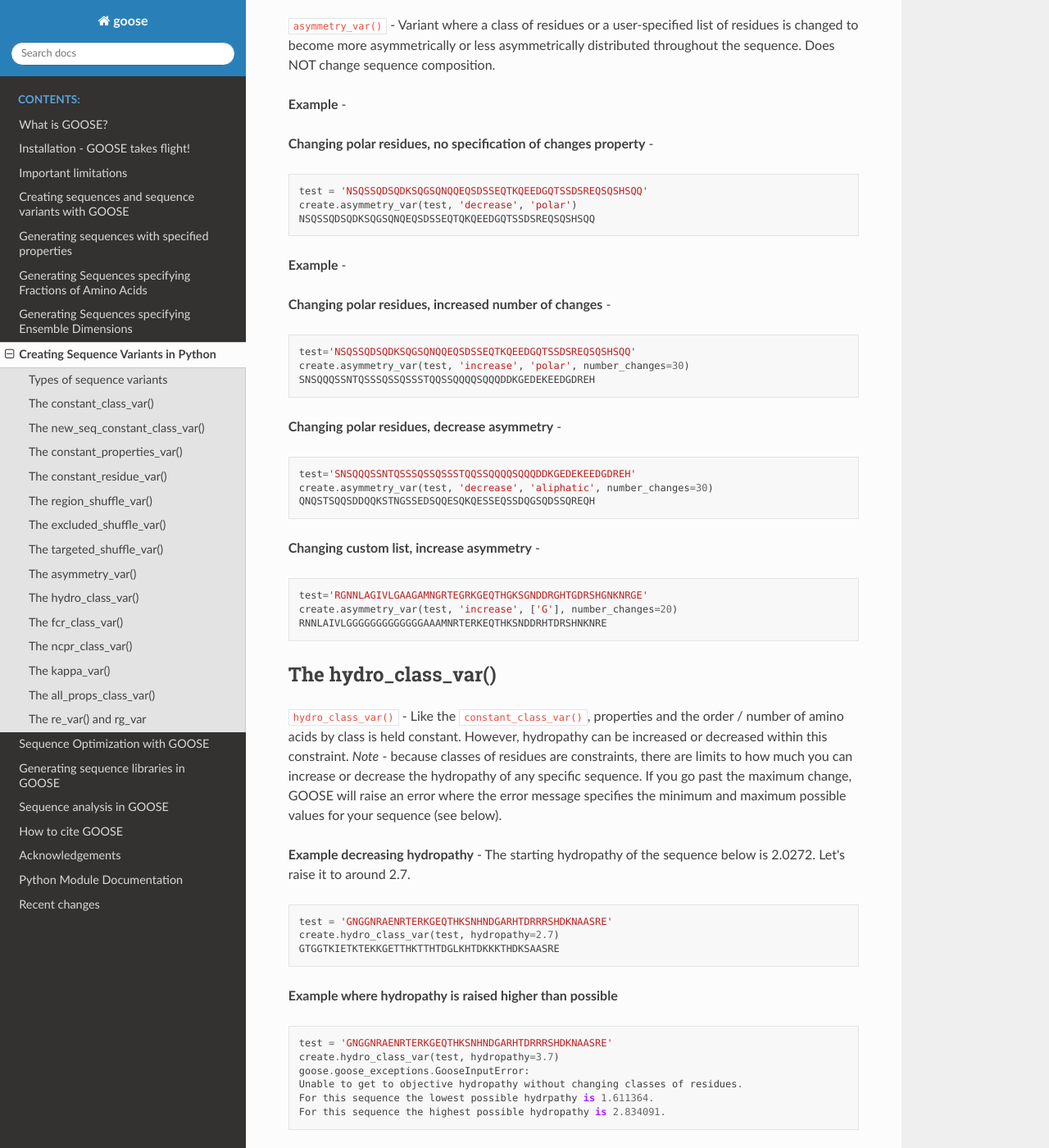
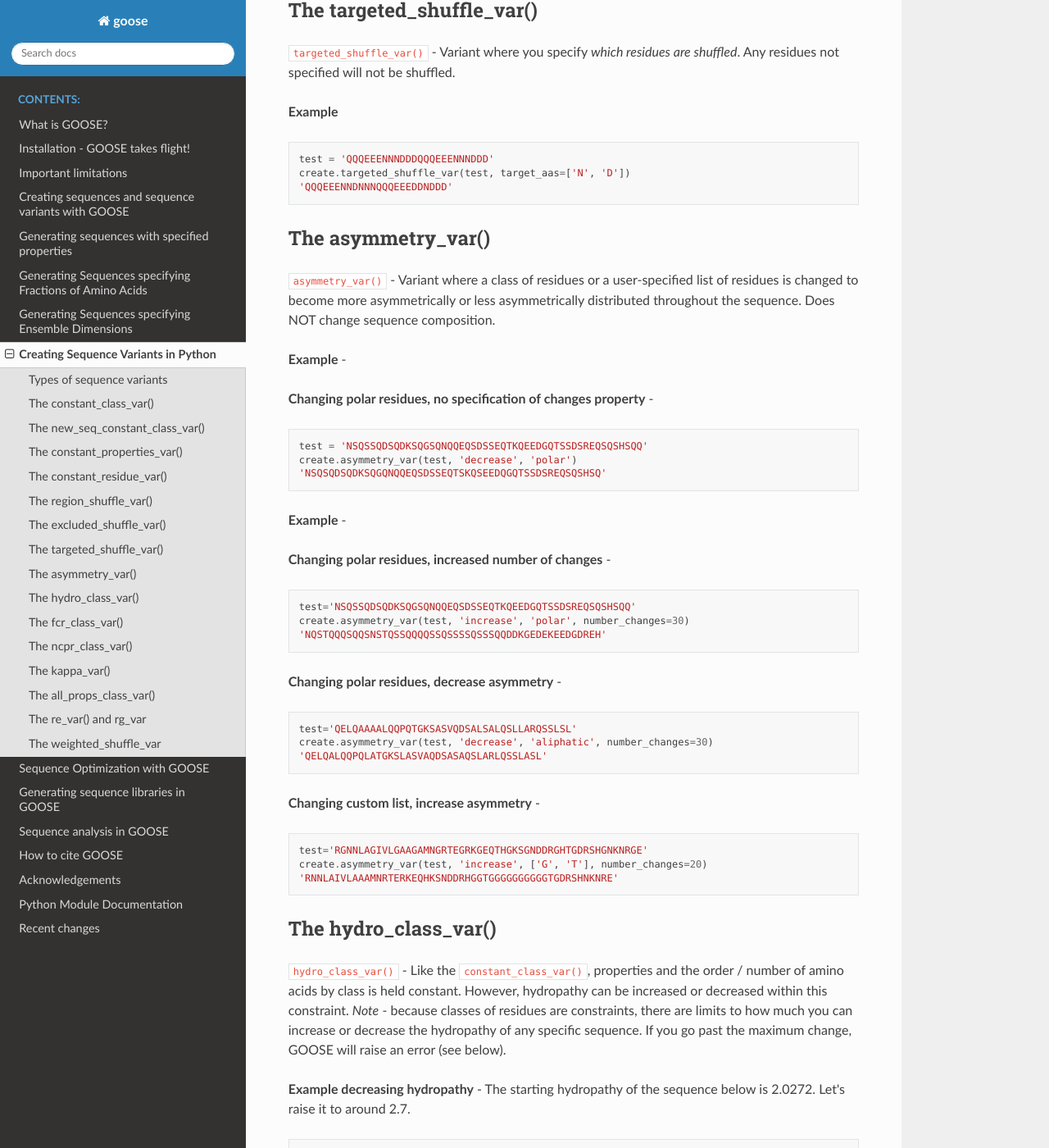
Before and after one commit to idptools/goose, a Sphinx documentation site: the page built from docs/variant_generation.rst, in a window 1280 px wide and 1400 px high, scrolled down 4426 px. Shown: the whole window at 82% size. Built offline with Sphinx 7.4.7 and the Read the Docs theme 3.1.0, drawn with Linux system fonts in a browser that asks for light colours; the version number is read from the project's files by our own code; some of the changed text lies outside the part shown.

Commit message:
final push before merging 0.2.0

```diff
--- a/docs/acknowledgements.rst
+++ b/docs/acknowledgements.rst
@@ -7,7 +7,7 @@
 
 Development
 ------------
-Development of GOOSE was led primarily by Ryan Emenecker. Numerous ideas were contributed from others along the way including from Shahar Sukenik, Alex Holehouse, and many more. Development of the SequenceOptimizer functionality released in V0.2.0 was led by Jeffrey Lotthammer.
+Development of GOOSE was led primarily by Ryan Emenecker. Numerous ideas were contributed from others along the way including from Shahar Sukenik, Alex Holehouse, and many more. Development of the SequenceOptimizer functionality released in V0.2.0 was led by Jeffrey Lotthammer. Additional shout out to Garret Ginell, Nick Razo, Borna Novak, and Dan Griffith for making this possible.
 
 Cookiecutter
 -------------
--- a/docs/autosummary/goose.create.rst
+++ b/docs/autosummary/goose.create.rst
@@ -14,10 +14,7 @@
    .. autosummary::
 
       all_props_class_var
-      alpha_helix
       asymmetry_var
-      beta_sheet
-      beta_strand
       constant_class_var
       constant_properties_var
       constant_residue_var
--- a/docs/sequence_generation.rst
+++ b/docs/sequence_generation.rst
@@ -1,16 +1,15 @@
 Creating sequences and sequence variants with GOOSE
 =====================================================
-Both sequence generation and variant generation are in the ``create`` moduel. First import *create from goose*
+First import ``create`` from goose.
 
 .. code-block:: python
 
     from goose import create
 
-Once *create* has been imported, you can start making sequences and sequence variants!
+Once ``create`` has been imported, you can start making sequences.
 
 Generating sequences with specified properties
 ===============================================
-GOOSE can generate sequences by either specifying sequence properties or fractions of amino acids.
 
 The ``create.sequence()`` function lets you create sequences predicted to be disordered with various specified properties.
 
--- a/docs/variant_generation.rst
+++ b/docs/variant_generation.rst
@@ -1,6 +1,14 @@
 
 Creating Sequence Variants in Python
 =====================================
+
+First import ``create`` from goose (if you haven't done so for sequence generation).
+
+.. code-block:: python
+
+    from goose import create
+
+Once ``create`` has been imported, you can start making sequence variants!
 
 Apart from simply generating sequences, GOOSE can help you make different types of sequence variants. In contrast to when you generate a sequence, the primary input for the sequence variant functions is your sequence of interest.
 
@@ -10,6 +18,8 @@
 
 Types of sequence variants
 ---------------------------
+
+``minimal_var()`` - Variant where the sequence is changed as little as possible while still changing the properties you specify.
 
 ``constant_class_var()`` - Variant with the same properties as the input variant as well as the same order and number of amino acids by class. GOOSE will try to change the sequence as much as possible within these constraints.
 
@@ -41,10 +51,12 @@
 
 ``rg_var()`` - Function to make a sequence variant that adjusts the Rg while keeping amino acid composition constant.
 
+``weighted_shuffle_var`` - Generate variants where you can specify residues or classes of residues to shuffle along with a weight to dictate how severely to shuffle the sequence.
+
 **A note about FCR_class(), NCPR_class(), and all_props_class_var() variants** -
 For the ``fcr_class_var()``, ``ncpr_class_var()``, and ``all_props_class_var()`` variants, the changes to amino acid by class is **MINIMIZED** but not necessarily kept exactly the same. This is because if you (for example) change FCR in your sequence, it is IMPOSSIBLE to keep the order and number of all amino acids by class the same in the returned variant. Similarly, with the NCPR variant, if you change the NCPR to the extent that the FCR has to change as well, then it will change the order / number of amino acids by class.
 
-For all some variants, in addition to being able to specify residues using your own custom-defined list, you can specify amino acids by class. The classes are categorized as followed:
+For some variants, in addition to being able to specify residues using your own custom-defined list, you can specify amino acids by class. The classes are categorized as followed:
 
 ``aromatic`` : 'F', 'W', 'Y'
 ``polar`` : 'Q', 'N', 'S', 'T'
@@ -158,7 +170,7 @@
 
     test = 'QQQEEENNNDDDQQQEEENNNDDD'
     create.targeted_shuffle_var(test, target_aas=['N', 'D'])
-    QQQEEENNDNNNQQQEEEDDNDDD
+    'QQQEEENNDNNNQQQEEEDDNDDD'
 
 The asymmetry_var()
 ---------------------
@@ -173,7 +185,7 @@
 
     test = 'NSQSSQDSQDKSQGSQNQQEQSDSSEQTKQEEDGQTSSDSREQSQSHSQQ'
     create.asymmetry_var(test, 'decrease', 'polar')
-    NSQSSQDSQDKSQGSQNQEQSDSSEQTQKQEEDGQTSSDSREQSQSHSQQ
+    'NSQSQDSQDKSQGQNQQEQSDSSEQTSKQSEEDQGQTSSDSREQSQSHSQ'
 
 **Example** -
 
@@ -183,16 +195,16 @@
 
     test='NSQSSQDSQDKSQGSQNQQEQSDSSEQTKQEEDGQTSSDSREQSQSHSQQ'
     create.asymmetry_var(test, 'increase', 'polar', number_changes=30)
-    SNSQQQSSNTQSSSQSSQSSSTQQSSQQQQSQQQDDKGEDEKEEDGDREH
+    'NQSTQQQSQQSNSTQSSQQQQSSQSSSSQSSSQQDDKGEDEKEEDGDREH'
 
 
 **Changing polar residues, decrease asymmetry** -
 
 .. code-block:: python
 
-    test='SNSQQQSSNTQSSSQSSQSSSTQQSSQQQQSQQQDDKGEDEKEEDGDREH'
+    test='QELQAAAALQQPQTGKSASVQDSALSALQSLLARQSSLSL'
     create.asymmetry_var(test, 'decrease', 'aliphatic', number_changes=30)
-    QNQSTSQQSDDQQKSTNGSSEDSQQESQKQESSEQSSDQGSQDSSQREQH
+    'QELQALQQPQLATGKSLASVAQDSASAQSLARLQSSLASL'
 
 
 **Changing custom list, increase asymmetry** -
@@ -200,15 +212,15 @@
 .. code-block:: python
 
     test='RGNNLAGIVLGAAGAMNGRTEGRKGEQTHGKSGNDDRGHTGDRSHGNKNRGE'
-    create.asymmetry_var(test, 'increase', ['G'], number_changes=20)
-    RNNLAIVLGGGGGGGGGGGGGAAAMNRTERKEQTHKSNDDRHTDRSHNKNRE
+    create.asymmetry_var(test, 'increase', ['G', 'T'], number_changes=20)
+    'RNNLAIVLAAAMNRTERKEQHKSNDDRHGGTGGGGGGGGGGTGDRSHNKNRE'
 
 
 
 The hydro_class_var()
 ----------------------
 
-``hydro_class_var()`` - Like the ``constant_class_var()``, properties and the order / number of amino acids by class is held constant. However, hydropathy can be increased or decreased within this constraint. *Note* - because classes of residues are constraints, there are limits to how much you can increase or decrease the hydropathy of any specific sequence. If you go past the maximum change, GOOSE will raise an error where the error message specifies the minimum and maximum possible values for your sequence (see below).
+``hydro_class_var()`` - Like the ``constant_class_var()``, properties and the order / number of amino acids by class is held constant. However, hydropathy can be increased or decreased within this constraint. *Note* - because classes of residues are constraints, there are limits to how much you can increase or decrease the hydropathy of any specific sequence. If you go past the maximum change, GOOSE will raise an error (see below).
 
 **Example decreasing hydropathy** -
 The starting hydropathy of the sequence below is  2.0272. Let's raise it to around 2.7.
@@ -217,7 +229,7 @@
 
     test = 'GNGGNRAENRTERKGEQTHKSNHNDGARHTDRRRSHDKNAASRE'
     create.hydro_class_var(test, hydropathy=2.7)
-    GTGGTKIETKTEKKGETTHKTTHTDGLKHTDKKKTHDKSAASRE
+    'GTGGTKMETKTEKKGESTHKTSHSDGLKHTDKKKTHDKTLASRE'
 
 **Example where hydropathy is raised higher than possible**
 
@@ -243,7 +255,7 @@
 
     test = 'TTGGATSQAGGATHAQSHANSGTQSTSSPQTQGVNTTSANGQHGQATNQS'
     create.fcr_class_var(test, FCR=0.2)
-    TTGGATSQAGGATHAESHARSGTDSTSSPKTQGVETTSAKGDHGKATEKS
+    'TTGGATSQAGGATHAESHARSGTDSTSSPKTQGVETTSAKGDHGKATEKS'
 
 
 The ncpr_class_var()
@@ -258,7 +270,7 @@
 
     test = 'GNGGNRAENRTERKGEQTHKSNHNDGARHTDRRRSHDKNAASRE'
     create.ncpr_class_var(test, NCPR=0)
-    GNEGERGENRAENRTDGKQDTKHESRNDHRNEGRAHRTSHNAAS
+    'GNEGERGENRAENRTDGKQDTKHESRNDHRNEGRAHRTSHNAAS'
 
 
 The kappa_var()
@@ -299,7 +311,7 @@
 
     test = 'GNGGNRAENRTERKGEQTHKSNHNDGARHTDRRRSHDKNAASRE'
     create.all_props_class_var(test, hydropathy=2.5, FCR=0.23, NCPR=0, kappa=0.1)
-    GSGGTKIESRTEKSGQQTHDSNHNNGAEHTNNKDSHQNNAASQK
+    'GSGGTKIESRTEKSGQQTHDSNHNNGAEHTNNKDSHQNNAASQK'
 
 
 **Example changing 2 properties** -
@@ -395,3 +407,14 @@
     test = 'FYFLGQGQQYYYYQQKQFFQFYYQQFFGFYGSNFQGGNYFGGYQQNQYFG'
     create.rg_var(test, 'increase', include_original=True)
     {'original': {'FYFLGQGQQYYYYQQKQFFQFYYQQFFGFYGSNFQGGNYFGGYQQNQYFG': 12.642882870879607}, 'variants': {'QQNFYQYSGGFQFQKQQQQFNFGGQGFQGFGQFFGYQYYYNYYYLYGFYF': 14.667587127612029}}
+
+The weighted_shuffle_var
+---------------------------
+``weighted_shuffle_var`` - Generate variants where you can specify residues or classes of residues to shuffle along with a weight to dictate how severely to shuffle the sequence.
+**Example** -
+In this example we will shuffle the sequence with a weight of 0.5.
+.. code-block:: python
+
+    test = 'QQQEEENNNDDDQQQEEENNNDDD'
+    create.weighted_shuffle_var(test, shuffle_weight=0.5, target_aas=['Q', 'E'])
+    'EQQQEENNNDDDEEQQEQNNNDDD'
```
Also changed, not shown: other parts of docs/variant_generation.rst (+12 -12 lines), docs/getting_started.rst (+28 -3 lines), docs/sequence_optimization.rst (+61 -65 lines), roadmap.txt (added, +12 -0 lines), 3 other files.
